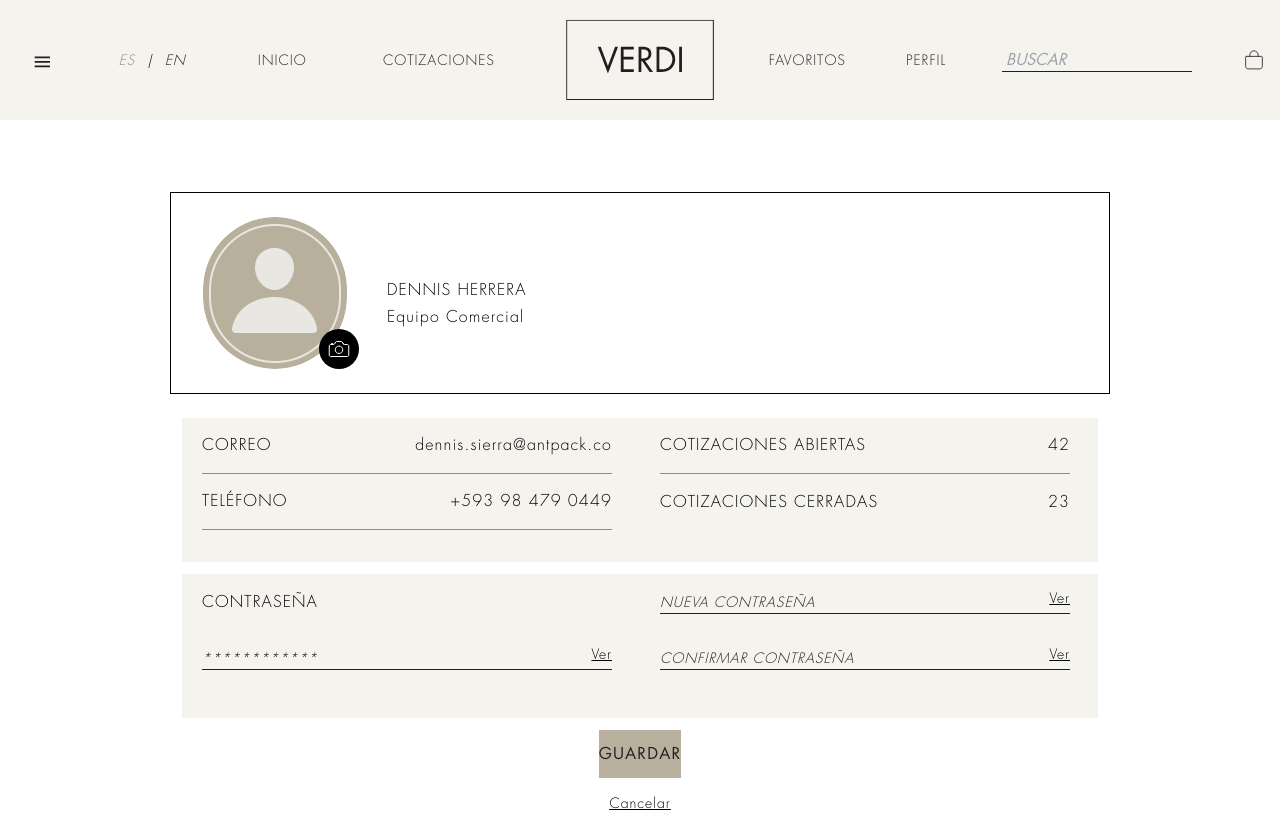
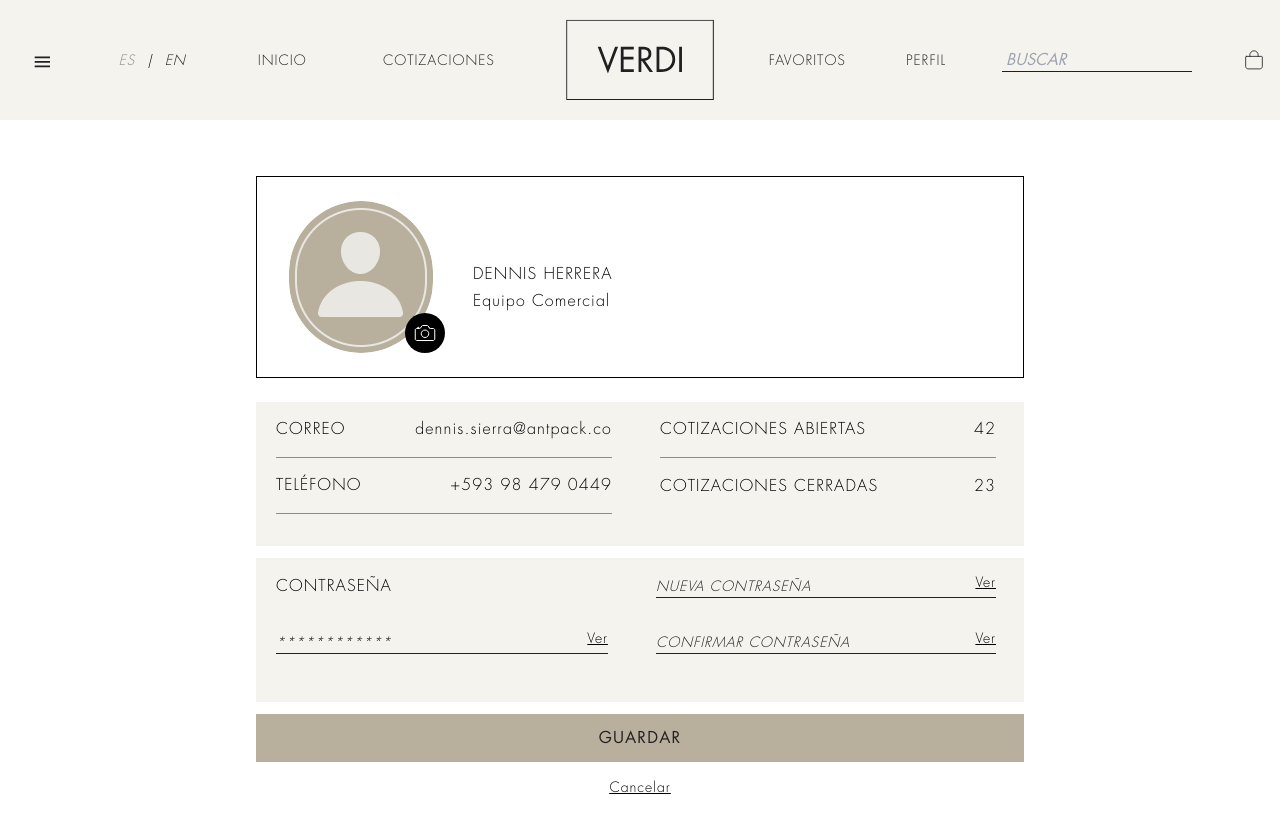
Before and after one commit to yoylermosquera/verdi-test, a Next.js app: page /profile/edit in a window 1280 px wide. Built offline with nearby package versions, Linux system fonts and the light colour scheme; no server answers.

Commit message:
Profile edit info layout responsive design fixed

```diff
--- a/src/components/profile/profileEditInfo/index.tsx
+++ b/src/components/profile/profileEditInfo/index.tsx
@@ -6,120 +6,118 @@ import ProfileAvatar from '../avatar/ProfileAvatar';
 import Link from 'next/link';
 function EditInfo() {
   return (
-    <div className='h-full px-8 flex-col justify-center grow lg:flex-col lg:justify-between lg:px-0 lg:mt-[3.5rem] lg:max-w-[58.75rem] lg:max-h-[43.625rem]'>
-      <section className='mt-4 w-full h-auto flex justify-center relative lg:justify-between lg:border lg:p-6  '>
-        <section className='flex flex-col w-36 lg:ml-2 lg:flex-row lg:w-full lg:gap-10 lg:items-center'>
+    <div className="w-full h-fit  my-0 flex flex-col grow">
+      <section className="h-full flex flex-col  grow px-4 pt-4 lg:px-64 lg:pt-14 ">
+        <div className=" w-full flex justify-center relative lg:justify-between lg:border lg:p-6 ">
+          <section className="flex flex-col w-36 lg:ml-2 lg:flex-row lg:w-full lg:gap-10 lg:items-center">
             <section>
               <ProfileAvatar showEditIcon />
             </section>
-          <section className=''>
-            <h1 className='text-title text-center mb-8 mt-9 lg:hidden '>MI PERFIL</h1>
-            <h1 className='text-title mt-[1.375rem] mb-0 hidden lg:block '> DENNIS HERRERA</h1>
-            <h2 className='text-title mt-2 hidden lg:block'>Equipo Comercial</h2>
+            <section className="">
+              <h1 className="text-title text-center mb-8 mt-9 lg:hidden ">
+                MI PERFIL
+              </h1>
+              <h1 className="text-title mt-[1.375rem] mb-0 hidden lg:block ">
+                DENNIS HERRERA
+              </h1>
+              <h2 className="text-title mt-2 hidden lg:block">
+                Equipo Comercial
+              </h2>
             </section>
           </section>
-      </section>
+        </div>
 
-      <div
-        className="w-full  h-full mt-6 lg:justify-items-center"
-      >
+        <section className="h-full flex flex-col grow justify-between mt-6 mb-4">
           <section className="flex flex-col mt-0 mb-3 lg:flex-row lg:justify-between ">
+            <section className="my-0 lg:w-[28.625rem] lg:h-36 lg:bg-beige-light lg:pl-5 lg:pr-7 ">
+              <section className="h-14 w-full flex items-center justify-between border-y border-y-gold-dark lg:border-t-0">
+                <h3 className="text-title text-center ">CORREO</h3>
 
-          <section className='my-0 lg:w-[28.625rem] lg:h-36 lg:bg-beige-light lg:pl-5 lg:pr-7 '>
-            <section className='h-14 w-full flex items-center justify-between border-y border-y-gold-dark lg:border-t-0'>
-              <h3 className='text-title text-center '>
-                  CORREO
-              </h3>
-
-              <span className='text-title text-center '>
+                <span className="text-title text-center ">
                   dennis.sierra@antpack.co
                 </span>
               </section>
 
-            <section className='h-14 w-full flex items-center justify-between border-b border-gold-dark '>
-              <h3 className='text-title text-center '>
-                  TELÉFONO
-              </h3>
+              <section className="h-14 w-full flex items-center justify-between border-b border-gold-dark ">
+                <h3 className="text-title text-center ">TELÉFONO</h3>
 
-              <span className='text-title text-center '>
+                <span className="text-title text-center ">
                   +593 98 479 0449
                 </span>
               </section>
             </section>
 
-          <section className='my-0 lg:w-[28.625rem] lg:h-36 lg:bg-beige-light lg:pl-5 lg:pr-7'>
-            <section className='h-14 w-full flex items-center justify-between lg:border-b lg:border-gold-dark '>
-              <h3 className='text-title text-center '>
+            <section className="my-0 lg:w-[28.625rem] lg:h-36 lg:bg-beige-light lg:pl-5 lg:pr-7">
+              <section className="h-14 w-full flex items-center justify-between lg:border-b lg:border-gold-dark ">
+                <h3 className="text-title text-center ">
                   COTIZACIONES ABIERTAS
                 </h3>
 
-              <span className='text-title text-center '>
-                  42
-              </span>
+                <span className="text-title text-center ">42</span>
               </section>
 
-            <section className='h-14 w-full flex items-center justify-between '>
-              <h3 className='text-title text-center '>
+              <section className="h-14 w-full flex items-center justify-between ">
+                <h3 className="text-title text-center ">
                   COTIZACIONES CERRADAS
                 </h3>
 
-              <span className='text-title text-center '>
-                  23
-              </span>
+                <span className="text-title text-center ">23</span>
+              </section>
             </section>
           </section>
 
-        </section>
-
           <section className=" flex-col mt-0 mb-3 hidden lg:flex lg:flex-row lg:justify-between lg:bg-beige-light ">
-          <section className='my-0 lg:w-[28.625rem] lg:h-36 lg: '>
-            <section className='h-14 w-full flex items-center justify-between '>
-              <h3 className='text-title text-center lg:ml-5 lg:mr-7'>
+            <section className="my-0 lg:w-[28.625rem] lg:h-36 lg: ">
+              <section className="h-14 w-full flex items-center justify-between ">
+                <h3 className="text-title text-center lg:ml-5 lg:mr-7">
                   CONTRASEÑA
                 </h3>
               </section>
 
-            <section className='h-14 w-full flex items-center justify-between lg:pl-5 lg:pr-7 '>
+              <section className="h-14 w-full flex items-center justify-between lg:pl-5 lg:pr-7 ">
                 {/* Agregar Imput de contraseña pero sin editar.*/}
                 <Input placeholder="************" type={'password'} disabled />
               </section>
             </section>
 
-          <section className='my-0 lg:w-[28.625rem] lg:h-36 lg:pl-5 lg:pr-7'>
-            <section className='h-14 w-full flex items-center justify-between'>
+            <section className="my-0 lg:w-[28.625rem] lg:h-36 lg:pl-5 lg:pr-7">
+              <section className="h-14 w-full flex items-center justify-between">
                 <Input placeholder="NUEVA CONTRASEÑA" type={'password'} />
               </section>
 
-            <section className='h-14 w-full flex items-center justify-between'>
+              <section className="h-14 w-full flex items-center justify-between">
                 <Input placeholder="CONFIRMAR CONTRASEÑA" type={'password'} />
               </section>
             </section>
-
           </section>
 
-
-        <section className="flex flex-col justify-center gap-4 ">
-          <Button type="submit" size="full" >
+          <section className="h-full">
+            <section className=" flex flex-col grow gap-4 ">
+              <Button type="submit" size="full">
                 GUARDAR
               </Button>
 
               <section
-          className={'text-center text-button__line hover:cursor-pointer underline underline-offset-1 lg:mb-4 '}
-          onClick={() => { }}
+                className={
+                  'text-center text-button__line hover:cursor-pointer underline underline-offset-1 lg:mb-4 '
+                }
+                onClick={() => {}}
               >
                 <Link
                   href={'/profile'}
-            className={'text-center text-input underline underline-offset-1 hover:cursor-pointer mt-2'}
-            onClick={() => { }}
+                  className={
+                    'text-center text-input underline underline-offset-1 hover:cursor-pointer mt-2'
+                  }
+                  onClick={() => {}}
                 >
                   Cancelar
                 </Link>
               </section>
             </section>
+          </section>
+        </section>
+      </section>
     </div>
-
-    </div>
-
-  )
+  );
 }
-export default  EditInfo  ;
+export default EditInfo;
--- a/src/components/profile/profileInfo/index.tsx
+++ b/src/components/profile/profileInfo/index.tsx
@@ -69,7 +69,7 @@ function ProfileInfo() {
           </section>
 
           <section className="h-full">
-            <section className=" flex flex-col grow   gap-4 ">
+            <section className=" flex flex-col grow gap-4 ">
               <Button type="submit" size="full">
                 VER COTIZACIONES PENDIENTES
               </Button>
```
Lines whose indentation alone changed are shown as unchanged.
